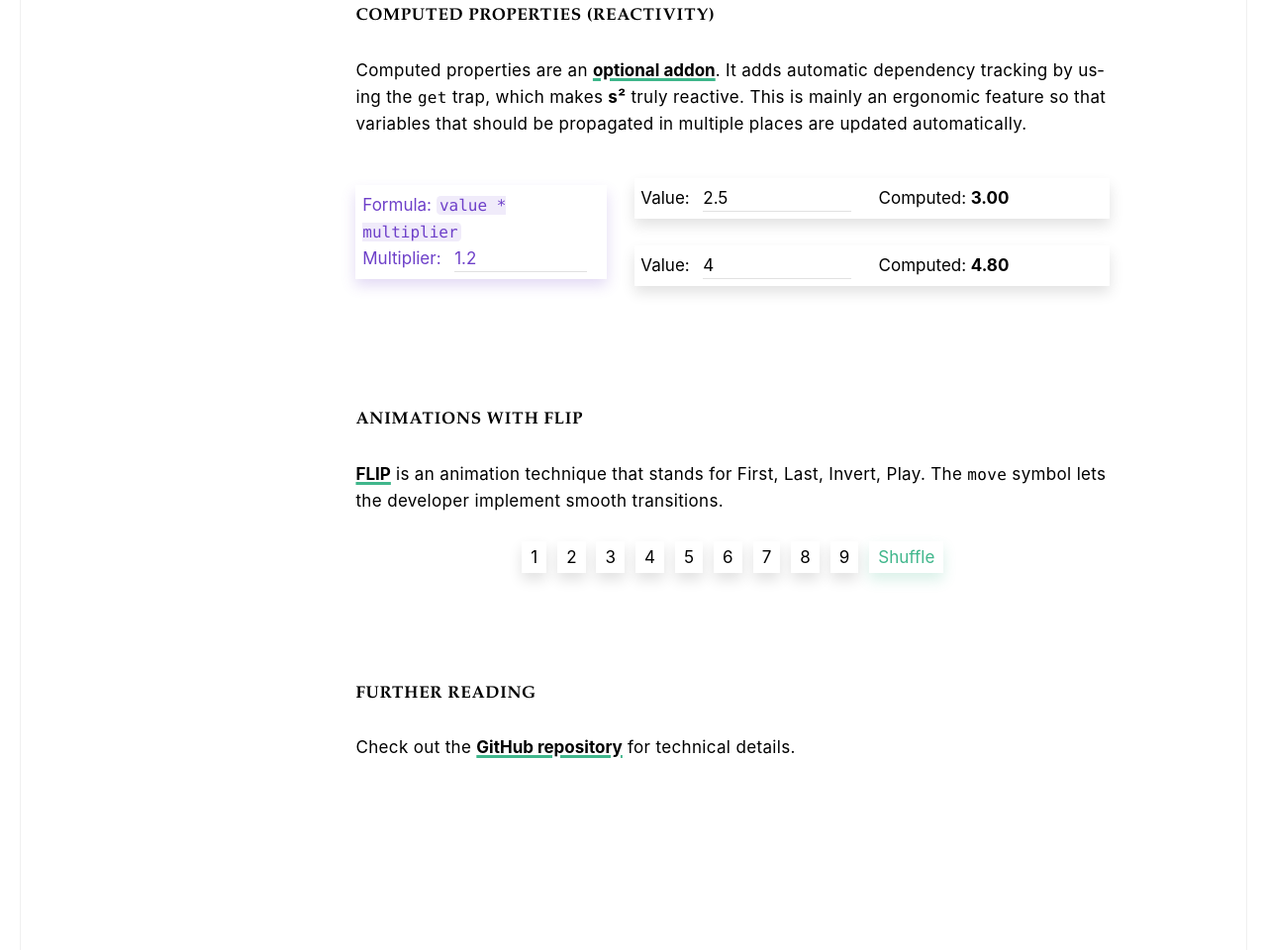
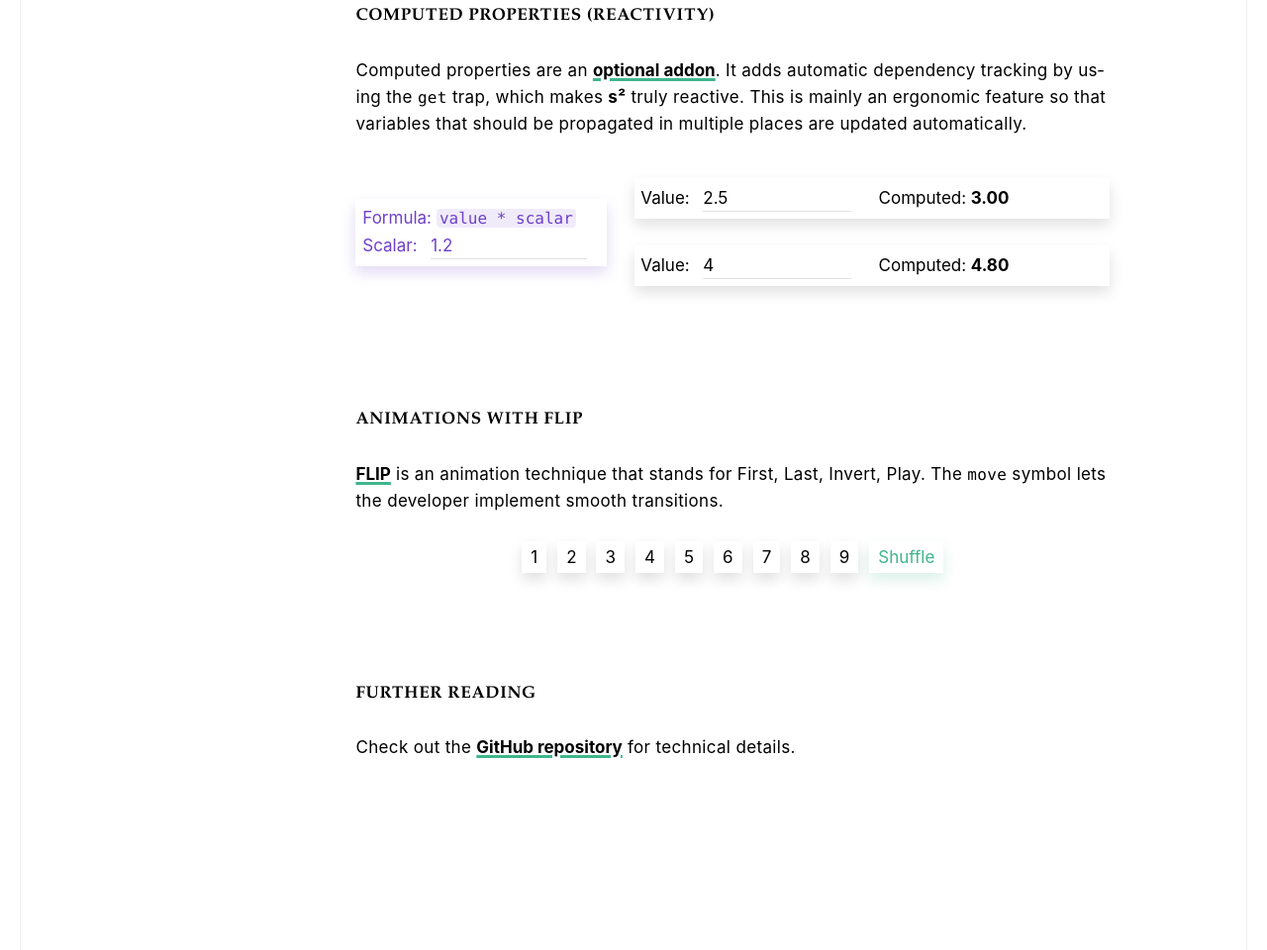
Before and after one commit to gr0uch/s2, a plain HTML site: page docs/index.html in a window 1280 px wide. Shown: the part 2055-3015 px from the top of the page at 99% size. Drawn offline with Linux system fonts and the light colour scheme.

Commit message:
docs: use technical jargon

```diff
--- a/docs/index.html
+++ b/docs/index.html
@@ -287,9 +287,9 @@ function add(event) {
             </style>
             <template id="computed">
               <div>
-                Formula: <code>value * multiplier</code>
+                Formula: <code>value * scalar</code>
                 <label>
-                  Multiplier: <input type="number" data-value="multiplier" data-event-input="multiplierInput" step="0.1">
+                  Scalar: <input type="number" data-value="scalar" data-event-input="scalarInput" step="0.1">
                 </label>
               </div>
               <div>
@@ -390,7 +390,7 @@ function add(event) {
 
         const computed = createComputed(s2mount, s2unmount);
         const sourceContext = createSource({
-          multiplier: 1.2,
+          scalar: 1.2,
         });
 
         function computedValue(value) {
@@ -400,14 +400,14 @@ function add(event) {
             value,
             valueInput,
             computedValue() {
-              return (this.source.value * sourceContext.multiplier).toFixed(2);
+              return (this.source.value * sourceContext.scalar).toFixed(2);
             },
           });
         }
 
-        function multiplierInput(event) {
+        function scalarInput(event) {
           const { target: { value } } = event;
-          sourceContext.multiplier = Number(value);
+          sourceContext.scalar = Number(value);
         }
 
         function valueInput(event) {
@@ -419,7 +419,7 @@ function add(event) {
           const v1 = computedValue(2.5);
           const v2 = computedValue(4);
           const state = Object.assign({
-            multiplierInput,
+            scalarInput,
             values: [
               v1,
               v2,
```
